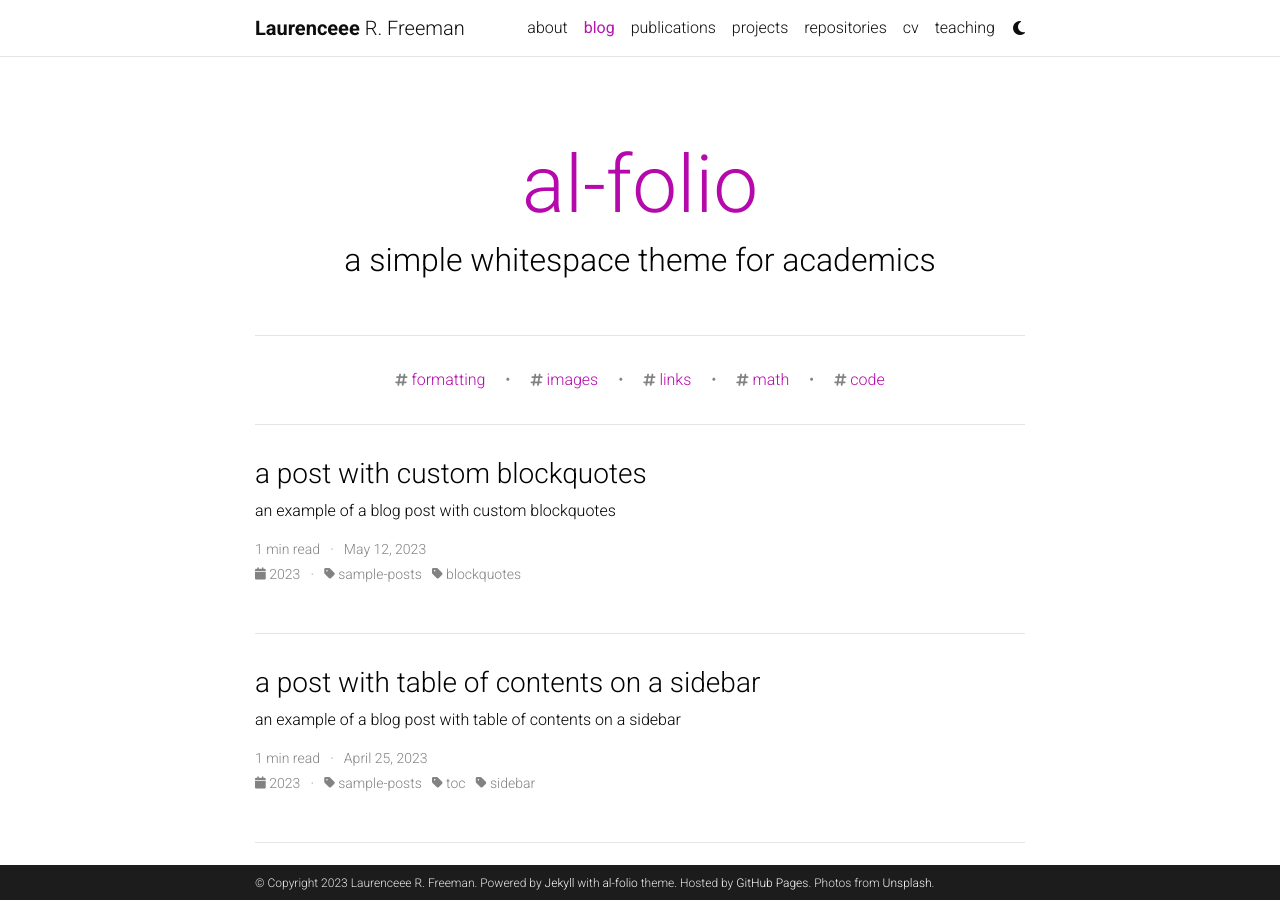
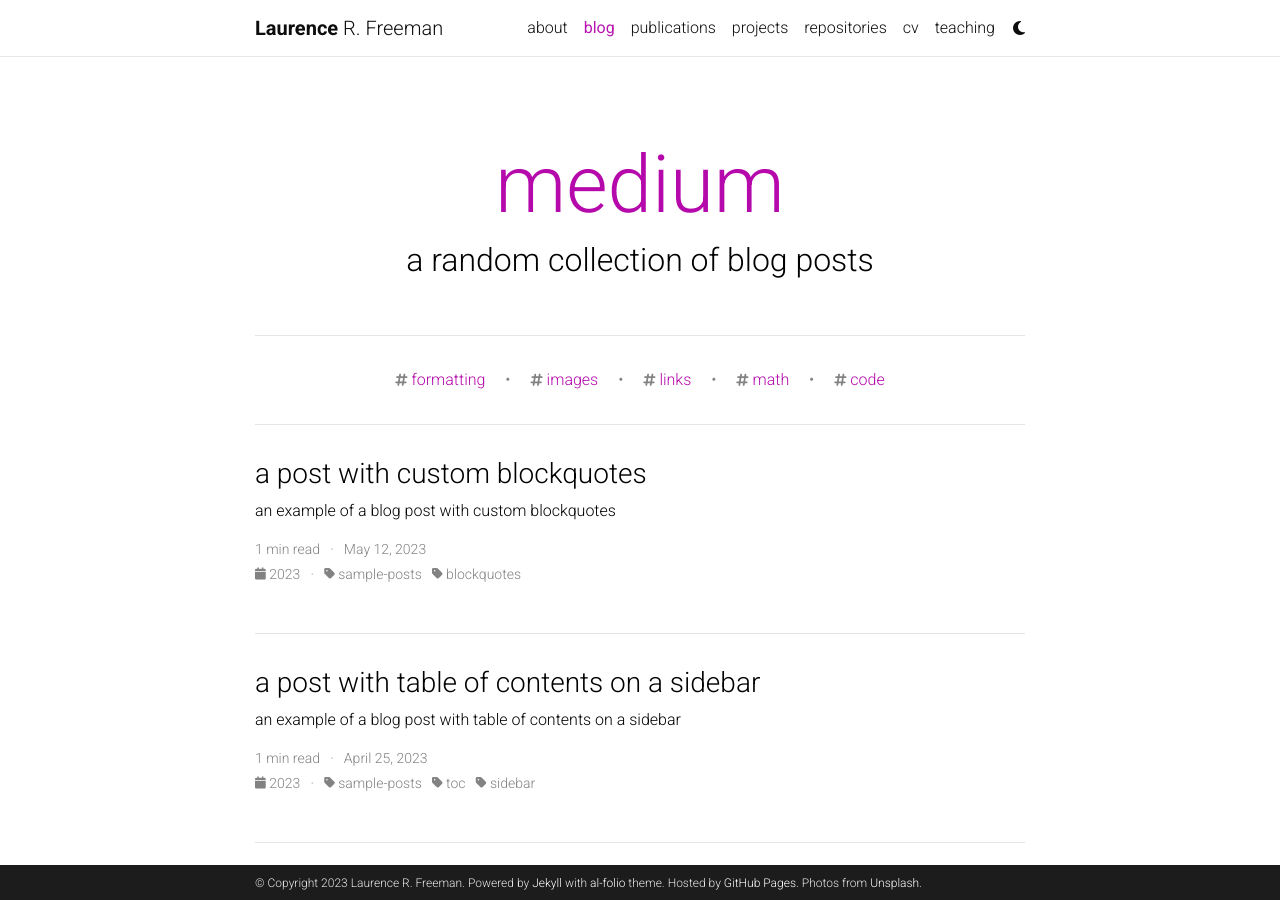
Before and after one commit to 3man1992/3man1992.github.io, a Jekyll site: the page built from blog/index.html, in a window 1280 px wide and 900 px high. Built offline with Jekyll 4.4.1, drawn with Linux system fonts in a browser that asks for light colours; the list of posts is cut into pages by our own code; comment, search, counter and statistics services are not loaded; a style sheet for code colours, icons or effects is not loaded.

Commit message:
push blog change

```diff
--- a/_config.yml
+++ b/_config.yml
@@ -3,7 +3,7 @@
 # -----------------------------------------------------------------------------
 
 title: blank # the website title (if blank, full name will be used instead)
-first_name: Laurenceee
+first_name: Laurence
 middle_name: R.
 last_name: Freeman
 email: laurence.1.freeman@gmail.com
@@ -45,7 +45,7 @@ repo_trophies:
 # will use title and url fields
 # Take a look to https://github.com/jekyll/jekyll-feed for more customization
 
-rss_icon: true
+rss_icon: false
 
 # -----------------------------------------------------------------------------
 # Layout
@@ -105,8 +105,9 @@ facebook_id: # your facebook id
 youtube_id: # your youtube channel id (youtube.com/@<youtube_id>)
 discord_id: # your discord id (18-digit unique numerical identifier)
 
+# Email at the bottom of home page
 contact_note: >
-  You can even add a little note about which of these is the best way to reach you.
+  If you want to contact me, please contact me via email on laurence.1.freeman@gmail.com
 
 # -----------------------------------------------------------------------------
 # Analytics and search engine verification
@@ -122,9 +123,9 @@ bing_site_verification:  # out your bing-site-verification ID (Bing Webmaster)
 # Blog
 # -----------------------------------------------------------------------------
 
-blog_name: al-folio # blog_name will be displayed in your blog page
+blog_name: medium # blog_name will be displayed in your blog page
 blog_nav_title: blog # your blog must have a title for it to be displayed in the nav bar
-blog_description: a simple whitespace theme for academics
+blog_description: a random collection of blog posts # blog_description will be displayed in your blog page
 permalink: /blog/:year/:title/
 
 # Pagination
```
